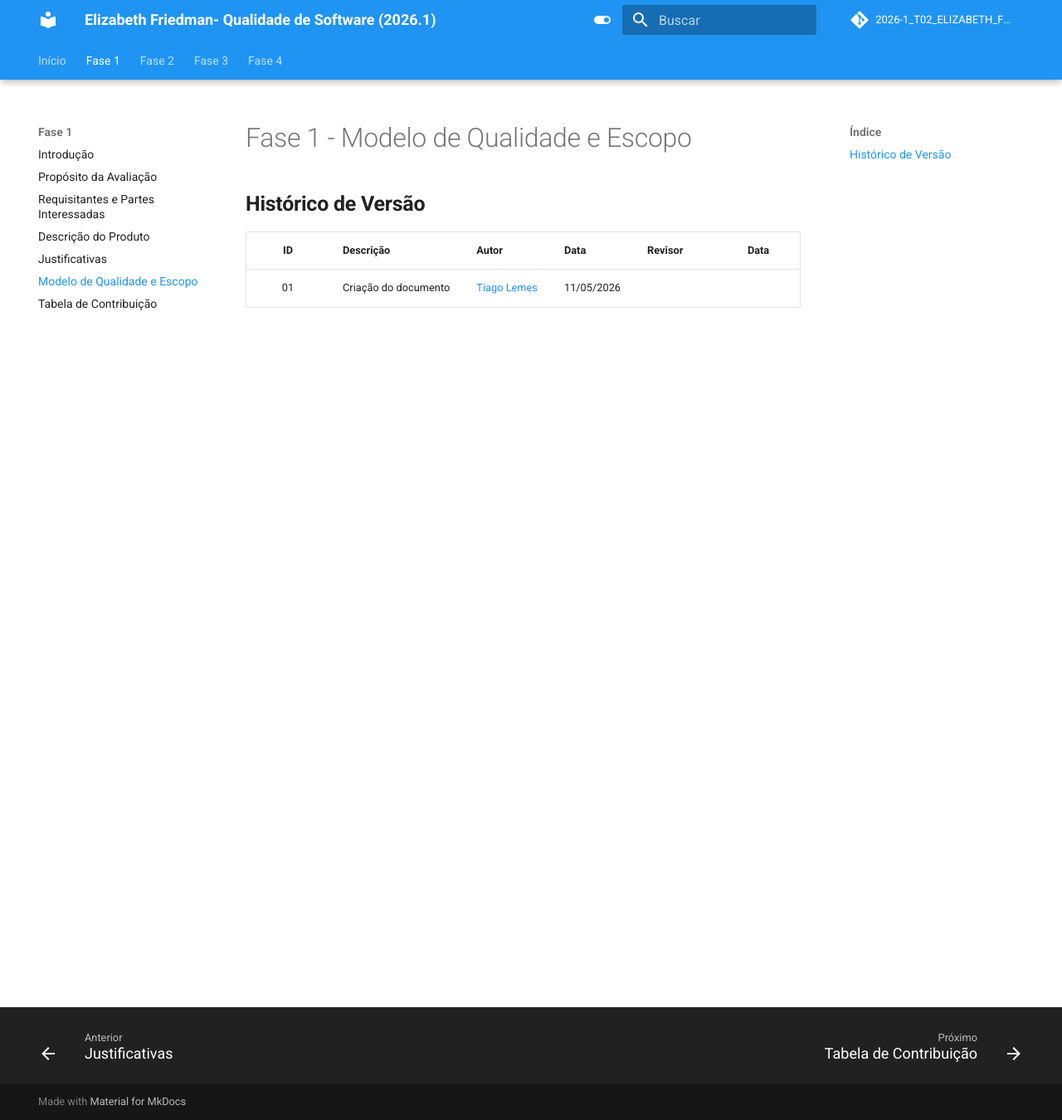
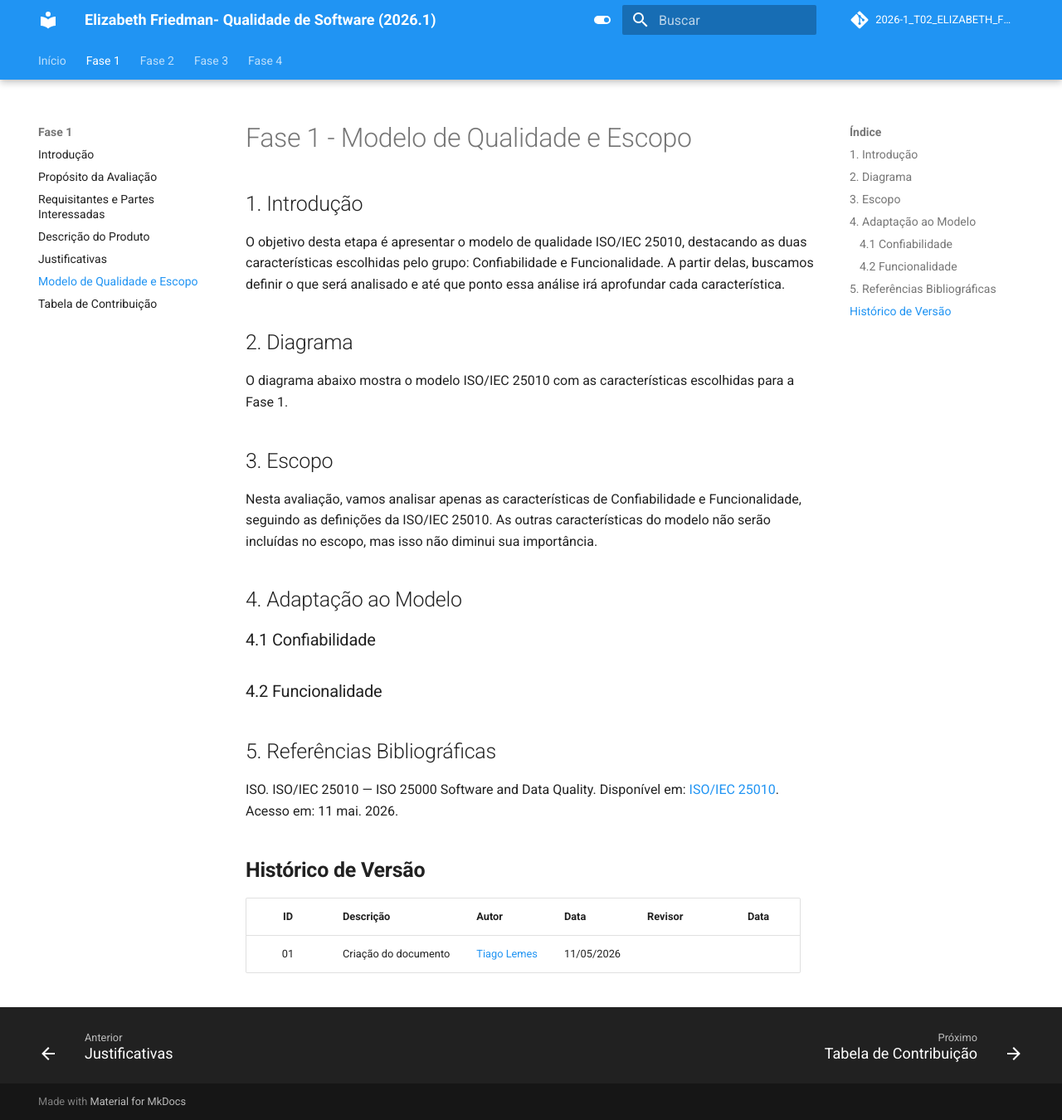
Before and after one commit to FCTE-Qualidade-de-Software-1/2026-1_T02_ELIZABETH_FRIEDMAN, an MkDocs documentation site: the page built from docs/fase1/5-modelo.md, in a window 1280 px wide and 1350 px high. Shown: the whole window at 83% size. Built offline with MkDocs 1.6.1 and Material for MkDocs 9.7.7, drawn with Linux system fonts in a browser that asks for light colours; comment, search, counter and statistics services are not loaded.

Commit message:
Atualização da documentação do Modelo de Qualidade e Escopo

```diff
--- a/docs/fase1/5-modelo.md
+++ b/docs/fase1/5-modelo.md
@@ -1,4 +1,26 @@
 # Fase 1 - Modelo de Qualidade e Escopo
+
+## 1. Introdução
+
+O objetivo desta etapa é apresentar o modelo de qualidade ISO/IEC 25010, destacando as duas características escolhidas pelo grupo: Confiabilidade e Funcionalidade. A partir delas, buscamos definir o que será analisado e até que ponto essa análise irá aprofundar cada característica.
+
+## 2. Diagrama
+
+O diagrama abaixo mostra o modelo ISO/IEC 25010 com as características escolhidas para a Fase 1.
+
+## 3. Escopo
+
+Nesta avaliação, vamos analisar apenas as características de Confiabilidade e Funcionalidade, seguindo as definições da ISO/IEC 25010. As outras características do modelo não serão incluídas no escopo, mas isso não diminui sua importância.
+
+## 4. Adaptação ao Modelo
+
+### 4.1 Confiabilidade
+
+### 4.2 Funcionalidade
+
+## 5. Referências Bibliográficas
+
+ISO. ISO/IEC 25010 — ISO 25000 Software and Data Quality. Disponível em: [ISO/IEC 25010](https://iso25000.com/index.php/en/iso-25000-standards/iso-25010). Acesso em: 11 mai. 2026.
 
 ## **Histórico de Versão**
 
```
